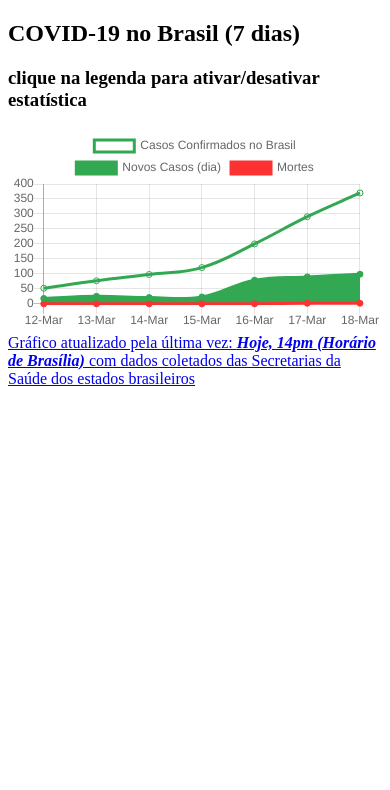
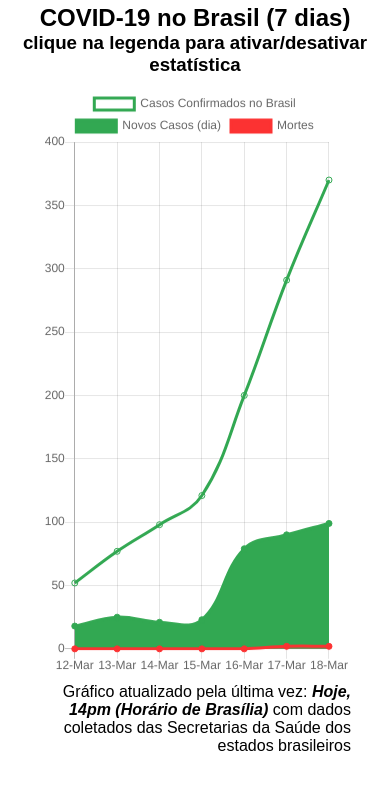
Before and after one commit to ga-fleury/Coronavirus-Brasil, a plain HTML site: page mobile.html in a window 390 px wide. Drawn offline with nearby package versions, Linux system fonts and the light colour scheme; files that its build step writes are made by us from their sources.

Commit message:
mobile bugfix

```diff
--- a/mobile.html
+++ b/mobile.html
@@ -22,7 +22,7 @@
   <meta property="og:locale" content="pt_BR" />
   <title>COVID-19 Brasil</title>
   <!-- <link rel="stylesheet" href="./node_modules/chart.js/dist/Chart.min.css"> -->
-  <link rel="stylesheet" href="./css/.min.css">
+  <link rel="stylesheet" href="./css.min.css">
   <link rel="icon" href="./img/favicon.ico" type="image/x-icon">
 </head>
 
```
